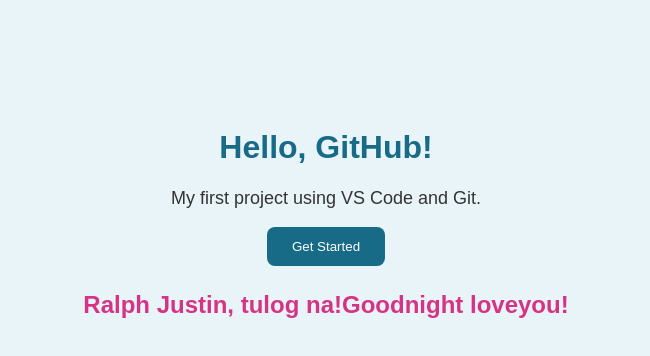
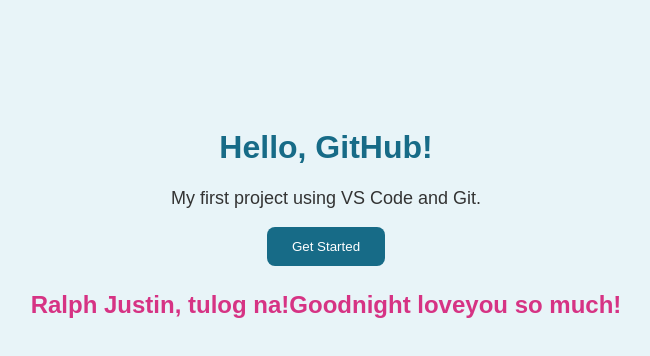
Before and after one commit to isabellestrada128-hue/Sebastian, a plain HTML site: page index.html in a window 1280 px wide. Both pictures are taken after a click on the button "Get Started". Shown: the whole page, without its empty margins (314-964 px from the left). Drawn offline with Linux system fonts and the light colour scheme.

Commit message:
texts added

```diff
--- a/index.html
+++ b/index.html
@@ -52,7 +52,7 @@
     <script>
         function showMessage() {
             document.getElementById("message").innerHTML =
-                "Ralph Justin, tulog na!Goodnight loveyou!";
+                "Ralph Justin, tulog na!Goodnight loveyou so much!";
         }
     </script>
 
```
